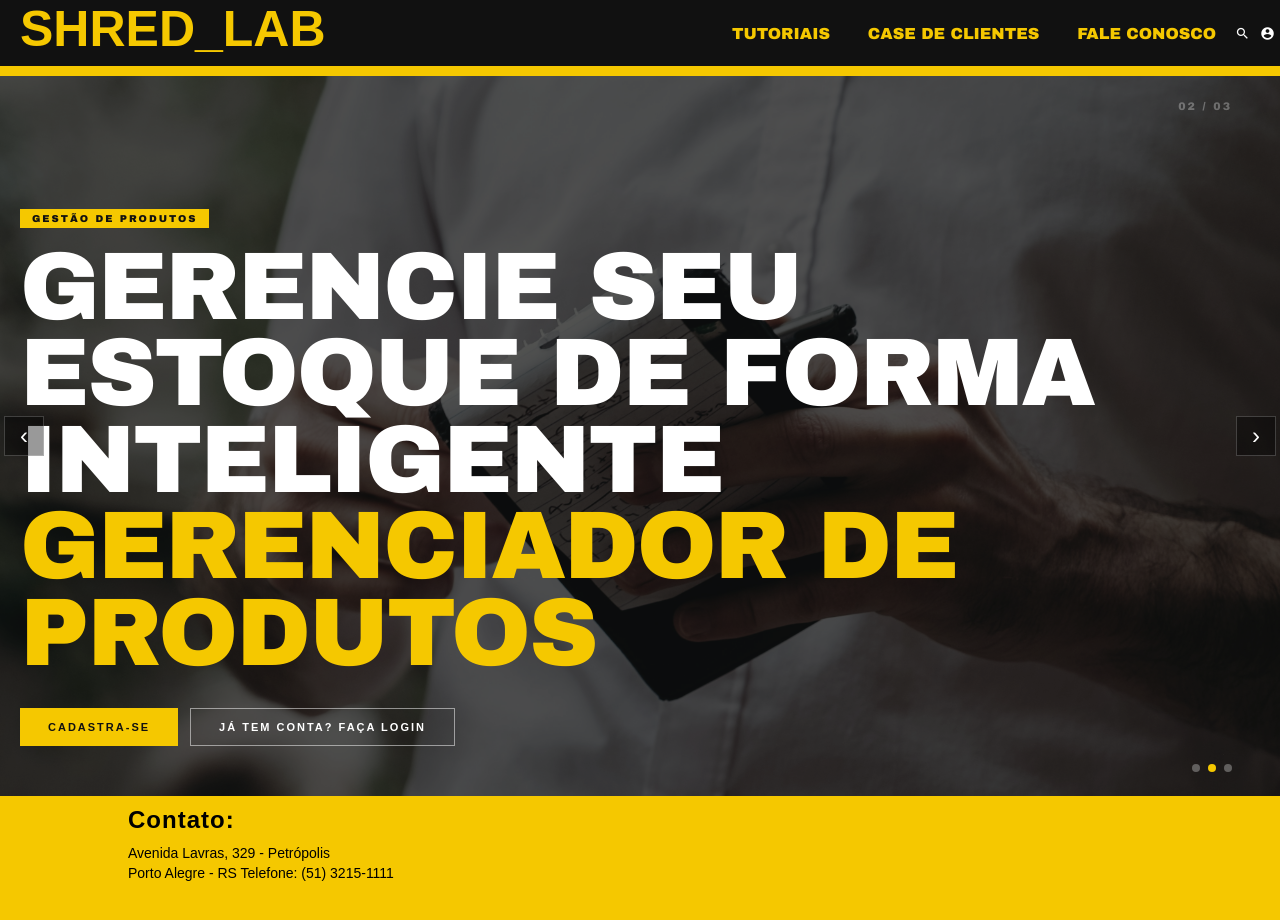
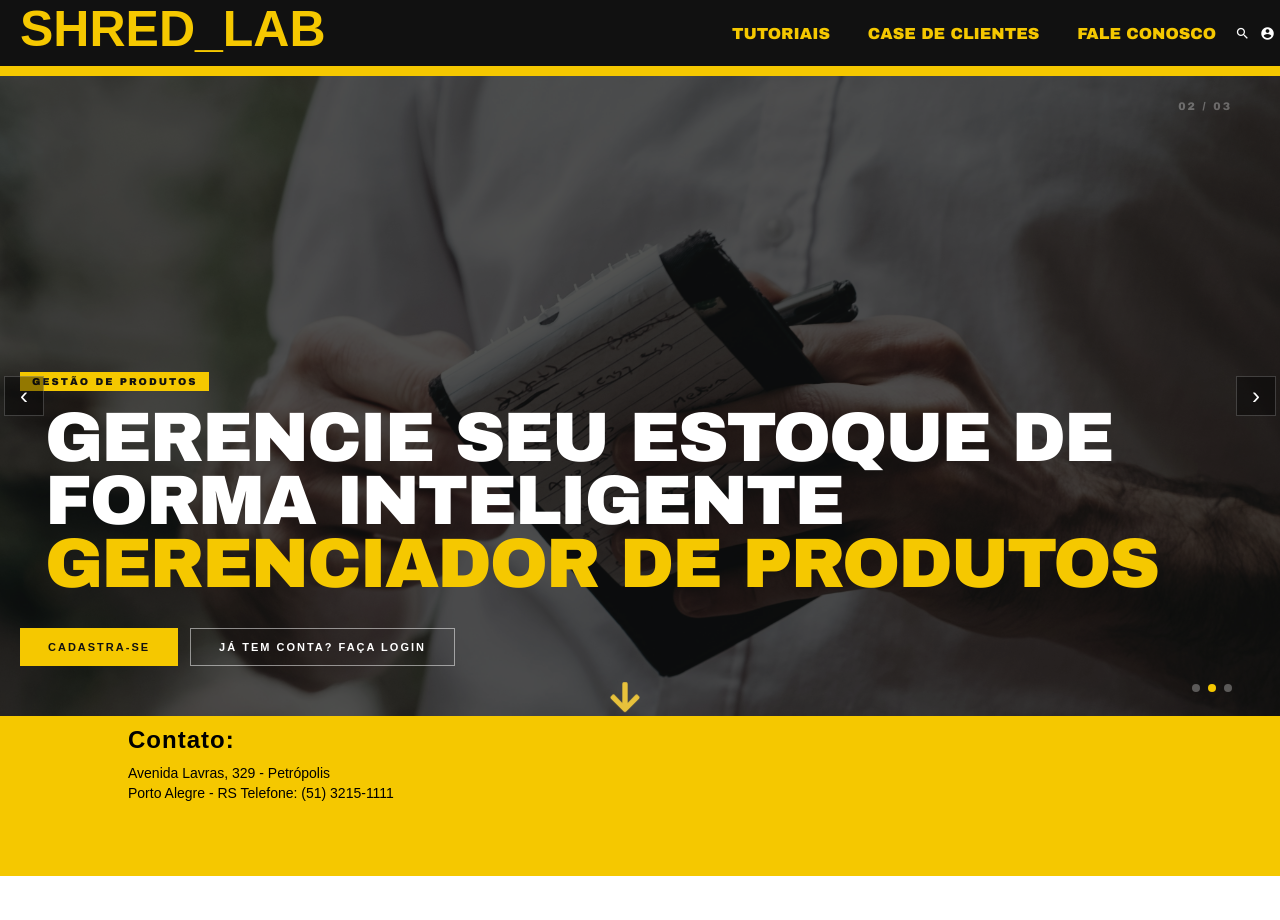
Before and after one commit to theinloft/FullStack-trabalho, a React (Vite) app in the folder frontend/: page / in a window 1280 px wide. Shown: the top 920 px of the page. After the commit the page ends 876 px from the top, so only its background shows below. Built offline with nearby package versions, Linux system fonts and the light colour scheme; some icons are missing.

Commit message:
Feature: incluido seta com animação no carrousel e ajustado tamanha da fonte dos títulos

```diff
--- a/frontend/src/components/Carroussel/Carroussel.module.css
+++ b/frontend/src/components/Carroussel/Carroussel.module.css
@@ -1,10 +1,28 @@
 .hero {
   position: relative;
   width: 100%;
-  height: 90vh;
+  height: 80vh;
   overflow: hidden;
   font-family: "Arial Black", Arial, sans-serif;
 }
+
+.hero:after{
+    content:"";
+    background: url('./icon/arrow-down-solid.svg') center center no-repeat;
+    background-size: cover;
+    width: 30px;
+    height: 30px;
+    position: absolute;
+    bottom: 10px;
+    right: 50%;
+    animation: downarrow 0.6s infinite alternate ease-in-out;
+}
+
+@-webkit-keyframes downarrow{
+    0% { -webkit-transform: translateY(0); opacity: 0.4;}
+    100% { -webkit-transform: translateY(0.4em); opacity: 0.9;}
+}
+
 
 .bg {
   position: absolute;
@@ -48,7 +66,7 @@
   }
 
   .titulo {
-    font-size: clamp(36px, 10vw, 60px);
+    font-size: clamp(30px, 10vw, 50px);
   }
 
   .btnGroup {
@@ -101,13 +119,14 @@
 }
 
 .titulo {
-  font-size: clamp(48px, 8vw, 96px);
+  font-size: clamp(48px, 8vw, 70px);
   font-weight: 900;
   color: #fff;
   line-height: 0.9;
   text-transform: uppercase;
   letter-spacing: -2px;
   margin-bottom: 32px;
+  margin-left: 25px;
 }
 
 .destaque {
```
Also changed, not shown: frontend/src/components/Carroussel/icon/arrow-down-solid.svg (added).
